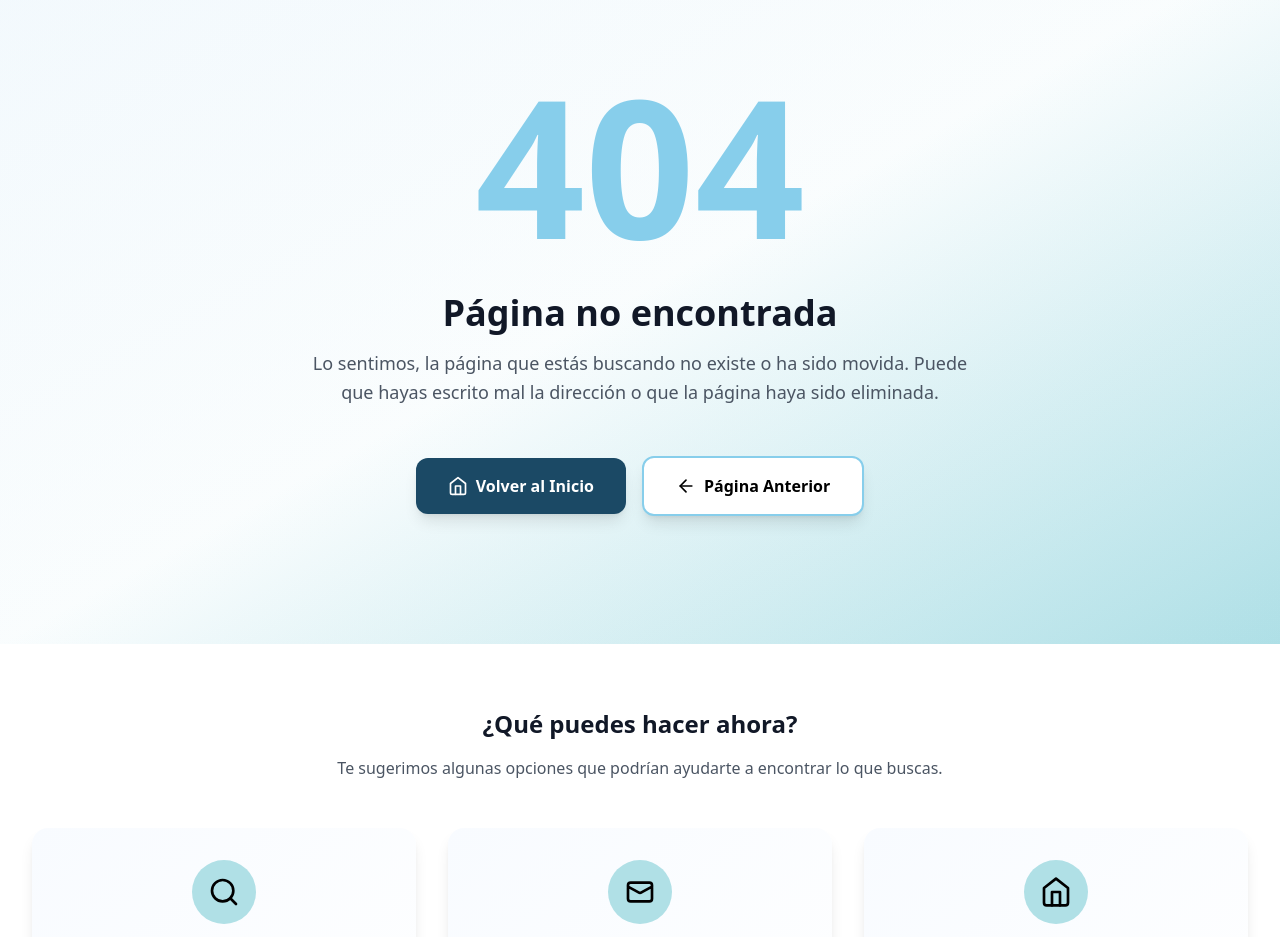
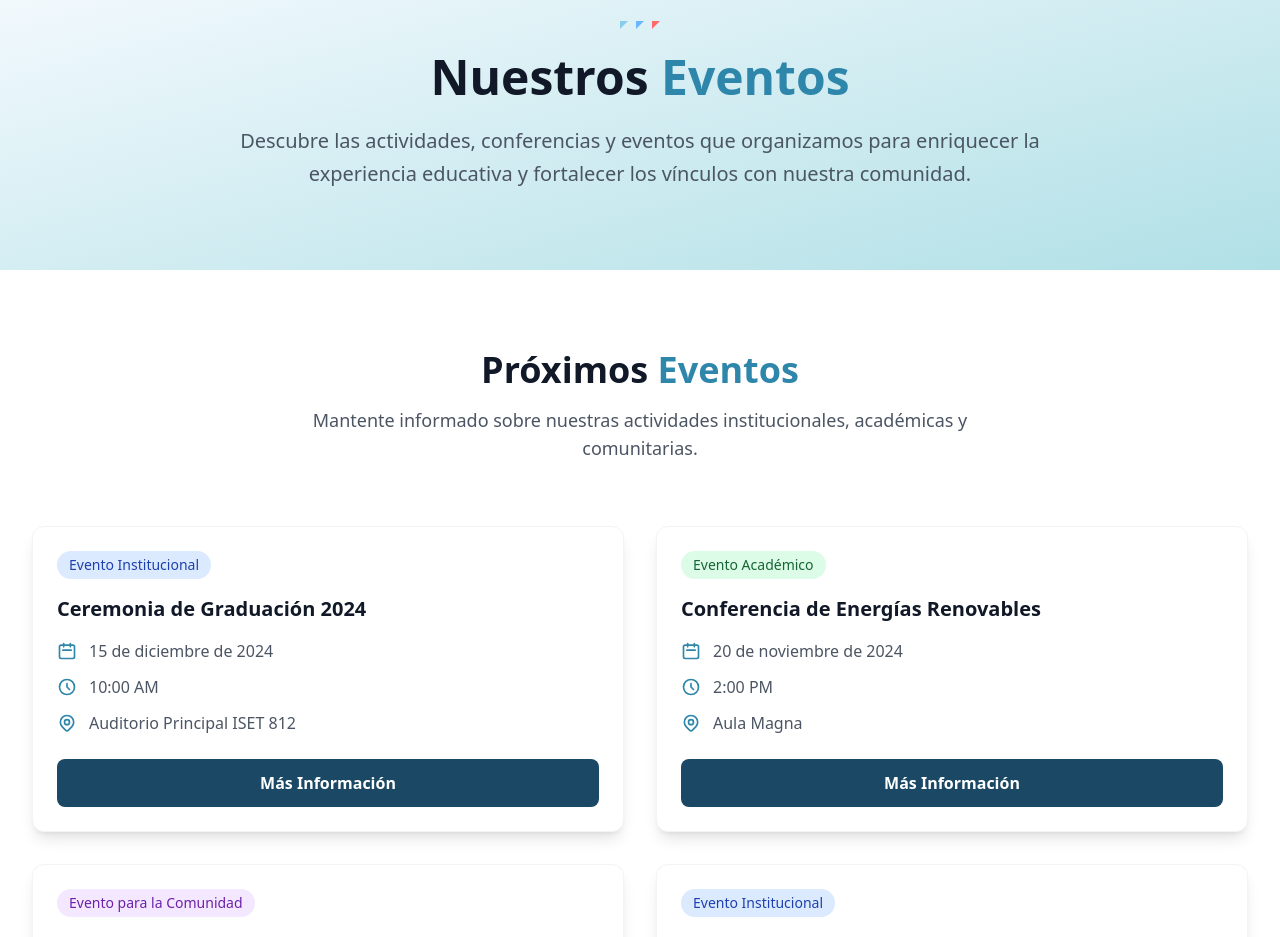
Before and after one commit to revivocelulares/Landing-ISET, a React (Vite) app: page /events in a window 1280 px wide. Shown: the part 140-1077 px from the top of the page. Built offline with nearby package versions, Linux system fonts and the light colour scheme.

Commit message:
Add Event Page

```diff
--- a/src/App.tsx
+++ b/src/App.tsx
@@ -5,6 +5,7 @@ import AcademicOfferPage from './pages/AcademicOfferPage';
 import TechnicianDetailPage from './pages/TechnicianDetailPage';
 import ContactPage from './pages/ContactPage';
 import AboutPage from './pages/AboutPage';
+import EventsPage from './pages/EventsPage';
 import NotFoundPage from './pages/NotFoundPage';
 
 function App() {
@@ -17,6 +18,7 @@ function App() {
           <Route path="/tecnicatura/:id" element={<TechnicianDetailPage />} />
           <Route path="/contact" element={<ContactPage />} />
           <Route path="/about" element={<AboutPage />} />
+          <Route path="/events" element={<EventsPage />} />
           <Route path="*" element={<NotFoundPage />} />
         </Routes>
       </div>
--- a/src/pages/AcademicOfferPage.tsx
+++ b/src/pages/AcademicOfferPage.tsx
@@ -48,7 +48,7 @@ const AcademicOfferPage: React.FC = () => {
       {/* Hero Section */}
       <section className="relative bg-gradient-to-br from-azure-50 to-azure-100 py-20">
         <div className="max-w-7xl mx-auto px-4 sm:px-6 lg:px-8">
-          <div className="text-center space-y-8">
+          <div className="text-center space-y-6">
             <div className="flex justify-center space-x-2 mb-6">
               <div className="w-0 h-0 border-l-8 border-r-0 border-b-8 border-l-azure-200 border-b-transparent"></div>
               <div className="w-0 h-0 border-l-8 border-r-0 border-b-8 border-l-azure-300 border-b-transparent"></div>
--- /dev/null
+++ b/src/pages/EventsPage.tsx
@@ -0,0 +1,194 @@
+import React from 'react';
+import Header from '../components/Header';
+import Footer from '../components/Footer';
+
+// Definir la interfaz para los eventos
+interface Event {
+  id: number;
+  eventName: string;
+  eventCategory: 'Evento Institucional' | 'Evento Académico' | 'Evento para la Comunidad';
+  eventDate: string;
+  eventTime: string;
+  eventPlace: string;
+}
+
+// Datos de ejemplo para los eventos
+const eventsData: Event[] = [
+  {
+    id: 1,
+    eventName: "Ceremonia de Graduación 2024",
+    eventCategory: "Evento Institucional",
+    eventDate: "2024-12-15",
+    eventTime: "10:00 AM",
+    eventPlace: "Auditorio Principal ISET 812"
+  },
+  {
+    id: 2,
+    eventName: "Conferencia de Energías Renovables",
+    eventCategory: "Evento Académico",
+    eventDate: "2024-11-20",
+    eventTime: "2:00 PM",
+    eventPlace: "Aula Magna"
+  },
+  {
+    id: 3,
+    eventName: "Feria de Empleo y Oportunidades",
+    eventCategory: "Evento para la Comunidad",
+    eventDate: "2024-11-25",
+    eventTime: "9:00 AM",
+    eventPlace: "Plaza Central CeRET"
+  },
+  {
+    id: 4,
+    eventName: "Jornada de Puertas Abiertas",
+    eventCategory: "Evento Institucional",
+    eventDate: "2024-12-01",
+    eventTime: "8:00 AM",
+    eventPlace: "Campus ISET 812"
+  },
+  {
+    id: 5,
+    eventName: "Seminario de Innovación Tecnológica",
+    eventCategory: "Evento Académico",
+    eventDate: "2024-11-30",
+    eventTime: "3:00 PM",
+    eventPlace: "Laboratorio de Innovación"
+  },
+  {
+    id: 6,
+    eventName: "Taller de Capacitación Comunitaria",
+    eventCategory: "Evento para la Comunidad",
+    eventDate: "2024-12-05",
+    eventTime: "4:00 PM",
+    eventPlace: "Centro Comunitario CeRET"
+  }
+];
+
+// Función para obtener el color de la categoría
+const getCategoryColor = (category: Event['eventCategory']) => {
+  switch (category) {
+    case 'Evento Institucional':
+      return 'bg-blue-100 text-blue-800';
+    case 'Evento Académico':
+      return 'bg-green-100 text-green-800';
+    case 'Evento para la Comunidad':
+      return 'bg-purple-100 text-purple-800';
+    default:
+      return 'bg-gray-100 text-gray-800';
+  }
+};
+
+// Función para formatear la fecha
+const formatDate = (dateString: string) => {
+  const date = new Date(dateString);
+  return date.toLocaleDateString('es-ES', {
+    year: 'numeric',
+    month: 'long',
+    day: 'numeric'
+  });
+};
+
+const EventsPage: React.FC = () => {
+  return (
+    <div className="min-h-screen bg-white">
+      <Header />
+
+      {/* Hero Section */}
+      <section className="relative bg-gradient-to-br from-azure-50 to-azure-100 py-20">
+        <div className="max-w-7xl mx-auto px-4 sm:px-6 lg:px-8">
+         <div className="text-center space-y-6">
+          {/* Indicadores de flecha */}
+          <div className="flex justify-center space-x-2">
+                <div className="w-0 h-0 border-l-8 border-r-0 border-b-8 border-l-azure-200 border-b-transparent"></div>
+                <div className="w-0 h-0 border-l-8 border-r-0 border-b-8 border-l-azure-300 border-b-transparent"></div>
+                <div className="w-0 h-0 border-l-8 border-r-0 border-b-8 border-l-coral-400 border-b-transparent"></div>
+          </div>
+
+          <div className="text-center max-w-4xl mx-auto">
+            <h1 className="text-4xl md:text-5xl font-bold text-gray-900 mb-6">
+              Nuestros <span className="text-azure-400">Eventos</span>
+            </h1>
+            <p className="text-xl text-gray-600 leading-relaxed">
+              Descubre las actividades, conferencias y eventos que organizamos para enriquecer
+              la experiencia educativa y fortalecer los vínculos con nuestra comunidad.
+            </p>
+          </div>
+         </div>
+        </div>
+      </section>
+
+      {/* Events Section */}
+      <section className="py-20 bg-white">
+        <div className="max-w-7xl mx-auto px-4 sm:px-6 lg:px-8">
+          <div className="text-center mb-16">
+            <h2 className="text-4xl font-bold text-gray-900 mb-4">
+              Próximos <span className="text-azure-400">Eventos</span>
+            </h2>
+            <p className="text-lg text-gray-600 max-w-3xl mx-auto">
+              Mantente informado sobre nuestras actividades institucionales, académicas y comunitarias.
+            </p>
+          </div>
+
+          {/* Events Grid */}
+          <div className="grid grid-cols-1 lg:grid-cols-2 gap-8">
+            {eventsData.map((event) => (
+              <div key={event.id} className="bg-white rounded-xl shadow-lg hover:shadow-xl transition-shadow duration-300 border border-gray-100 overflow-hidden">
+                {/* Category Badge */}
+                <div className="p-6 pb-4">
+                  <span className={`inline-block px-3 py-1 rounded-full text-sm font-medium ${getCategoryColor(event.eventCategory)}`}>
+                    {event.eventCategory}
+                  </span>
+                </div>
+
+                {/* Event Content */}
+                <div className="px-6 pb-6">
+                  <h3 className="text-xl font-bold text-gray-900 mb-4 line-clamp-2">
+                    {event.eventName}
+                  </h3>
+
+                  <div className="space-y-3">
+                    {/* Date */}
+                    <div className="flex items-center text-gray-600">
+                      <svg className="w-5 h-5 mr-3 text-azure-400" fill="none" stroke="currentColor" viewBox="0 0 24 24">
+                        <path strokeLinecap="round" strokeLinejoin="round" strokeWidth={2} d="M8 7V3m8 4V3m-9 8h10M5 21h14a2 2 0 002-2V7a2 2 0 00-2-2H5a2 2 0 00-2 2v12a2 2 0 002 2z" />
+                      </svg>
+                      <span className="font-medium">{formatDate(event.eventDate)}</span>
+                    </div>
+
+                    {/* Time */}
+                    <div className="flex items-center text-gray-600">
+                      <svg className="w-5 h-5 mr-3 text-azure-400" fill="none" stroke="currentColor" viewBox="0 0 24 24">
+                        <path strokeLinecap="round" strokeLinejoin="round" strokeWidth={2} d="M12 8v4l3 3m6-3a9 9 0 11-18 0 9 9 0 0118 0z" />
+                      </svg>
+                      <span className="font-medium">{event.eventTime}</span>
+                    </div>
+
+                    {/* Place */}
+                    <div className="flex items-center text-gray-600">
+                      <svg className="w-5 h-5 mr-3 text-azure-400" fill="none" stroke="currentColor" viewBox="0 0 24 24">
+                        <path strokeLinecap="round" strokeLinejoin="round" strokeWidth={2} d="M17.657 16.657L13.414 20.9a1.998 1.998 0 01-2.827 0l-4.244-4.243a8 8 0 1111.314 0z" />
+                        <path strokeLinecap="round" strokeLinejoin="round" strokeWidth={2} d="M15 11a3 3 0 11-6 0 3 3 0 016 0z" />
+                      </svg>
+                      <span className="font-medium">{event.eventPlace}</span>
+                    </div>
+                  </div>
+
+                  {/* Action Button */}
+                  <div className="mt-6">
+                    <button className="w-full bg-azure-500 hover:bg-azure-600 text-white font-semibold py-3 px-4 rounded-lg transition-colors duration-200">
+                      Más Información
+                    </button>
+                  </div>
+                </div>
+              </div>
+            ))}
+          </div>
+        </div>
+      </section>
+
+      <Footer />
+    </div>
+  );
+};
+
+export default EventsPage;
```
